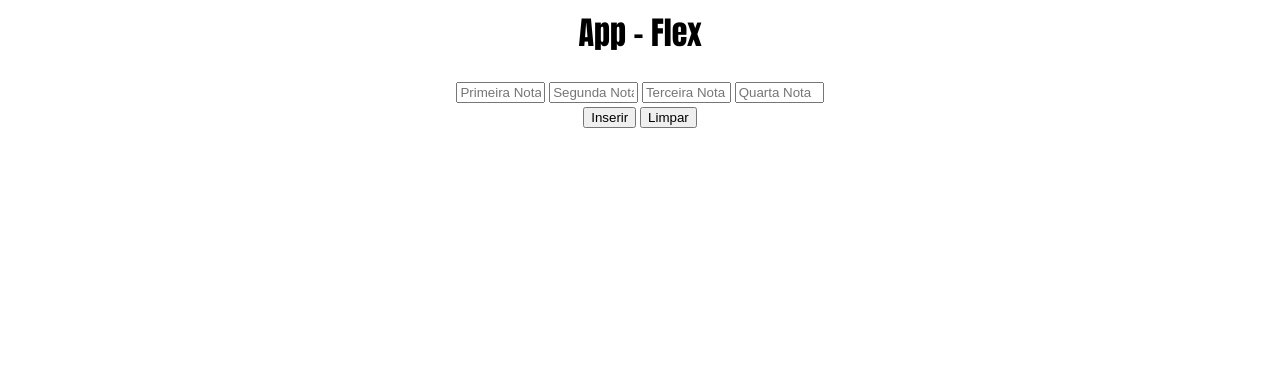
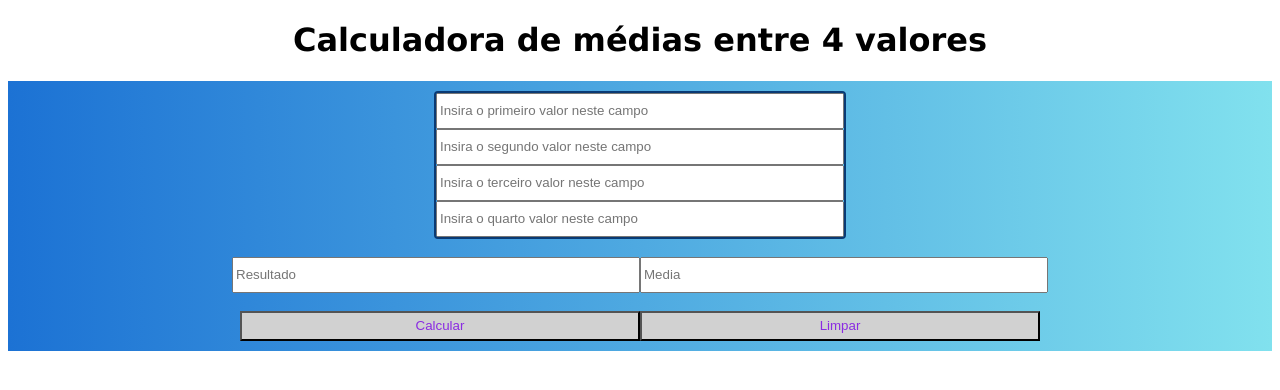
Before and after one commit to Lucas-Santos-Da-Silva/Java-Script, a website: page exercicios/media/index.html in a window 1280 px wide. Drawn offline with Linux system fonts and the light colour scheme; files that its build step writes are made by us from their sources.

Commit message:
Add files via upload

```diff
--- a/exercicios/media/index.html
+++ b/exercicios/media/index.html
@@ -1,23 +1,33 @@
-<html lang="en">
+<!DOCTYPE html>
+<html lang="pt-br">
 <head>
     <meta charset="UTF-8">
     <meta name="viewport" content="width=device-width, initial-scale=1.0">
-    <title>Document</title>
+    <title>Atividade Calculadora de Médias</title>
     <link rel="stylesheet" href="style.css">
 </head>
 <body>
-    <div class="container">
-    <h1>App - Flex</h1>
-    <img src="./img/flex.png" alt="" id="status">
-    <form action="frmflex">
-        <input type="text" name="txtPrimeiraNota" size="8" placeholder="Primeira Nota">
-        <input type="text" name="txtSegundaNota" size="8" placeholder="Segunda Nota">
-        <input type="text" name="txtTerceiraNota" size="8" placeholder="Terceira Nota">
-        <input type="text" name="txtQuartaNota" size="8" placeholder="Quarta Nota"><br>
-        <input type="button" value="Inserir" onclick="media()">
-        <input type="reset" value="Limpar" onclick="limpar()">
-    </form>
-</div>
-<script src="./media.js"></script>
+    <div class="Container">
+        <h1>Calculadora de médias entre 4 valores</h1>
+        <form name="frmFlex">
+            <div id="numberinputContainer">
+            <input type="number" name="txtnota1" size="8" placeholder="Insira o primeiro valor neste campo" id="input1">
+            <input type="number" name="txtnota2" size="8" placeholder="Insira o segundo valor neste campo" id="input2">
+            <input type="number" name="txtnota3" size="8" placeholder="Insira o terceiro valor neste campo" id="input3">
+            <input type="number" name="txtnota4" size="8" placeholder="Insira o quarto valor neste campo" id="input4">
+            </div>
+            <br>
+            <div id="inputContainer">
+                <input type="text" name="txtResultado" placeholder="Resultado">
+                <input type="number" name="txtMedia" size="8" placeholder="Media">
+            </div>
+            <br>
+            <div id="inputContainer">
+                <input type="button" value="Calcular" id="button" onclick="calculo()">
+                <input type="reset" value="Limpar" id="button" onclick="limpar()">
+            </div>
+        </form>
+    </div>
+    <script src="media.js"></script>
 </body>
 </html>
--- a/exercicios/media/media.js
+++ b/exercicios/media/media.js
@@ -3,17 +3,32 @@
  * @author Lucas Santos da Silva
  */
 
-let nota1, nota2, nota3, nota4,rs
+let rs
 
+let num1, num2, num3, num4
 
-function media(){
-    nota1 = Number(frmflex.txtPrimeiraNota.value)
-    nota2 = Number(frmflex.txtSegundaNota.value)
-    nota3 = Number(frmflex.txtTerceiraNota.value)
-    nota4 = Number(frmflex.txtQuartaNota.value)
-    alert(nota1)
+function calculo() {
+  num1 = Number(frmFlex.txtnota1.value)
+  num2 = Number(frmFlex.txtnota2.value)
+  num3 = Number(frmFlex.txtnota3.value)
+  num4 = Number(frmFlex.txtnota4.value)
+    media = (num1 + num2 + num3 + num4) / 4
+    if (media >= 7) {
+        frmFlex.txtResultado.value = "Aprovado"
+        frmFlex.txtMedia.value = media
+        let audio = new Audio('./assets/aprovado.mp3');
+        audio.play();
+      } else {
+      if (media >= 4 && media < 7) {
+        frmFlex.txtResultado.value = "Recuperação"
+        frmFlex.txtMedia.value = media
+        let audio = new Audio('./assets/recuperacao.mp3');
+        audio.play();
+      } else{
+        frmFlex.txtResultado.value = "Reprovado"
+        frmFlex.txtMedia.value = media
+        let audio = new Audio('./assets/reprovado.mp3');
+        audio.play();
+      }
+    }
 }
-
-function limpar(){
-    document.getElementById('status').src="./img/flex.png"
-}
--- /dev/null
+++ b/exercicios/media/style.css
@@ -0,0 +1,48 @@
+body h1{
+    font-family:Geneva, Tahoma, sans-serif;
+    text-align: center;
+}
+input{
+    width: 400px;
+    height: 30px;
+    text-decoration: none;
+}
+form{
+    background-image: linear-gradient(to right, rgb(28, 114, 212) , rgb(129, 225, 238));
+    padding: 10px 0;
+    display: flex;
+    flex-direction: column;
+    justify-content: center;
+    align-items: center;
+}
+#button{
+    background-color: rgb(209, 209, 209);
+    color:blueviolet;
+}
+#inputContainer{
+    display: flex;
+    flex-direction: row;
+    justify-content: center;
+    align-items: center;
+}
+#numberinputContainer{
+    display:flex;
+    flex-direction: column;
+    justify-content: center;
+    align-items: center;
+    border: 2px solid rgb(9, 58, 116);
+    border-radius: 4px;
+
+}
+#input1:hover{
+    background-color: rgb(201, 201, 201);
+}
+#input2:hover{
+    background-color: rgb(201, 201, 201);
+}
+#input3:hover{
+    background-color: rgb(201, 201, 201);
+}
+#input4:hover{
+    background-color: rgb(201, 201, 201);
+}
```
Also changed, not shown: 3 other files.
